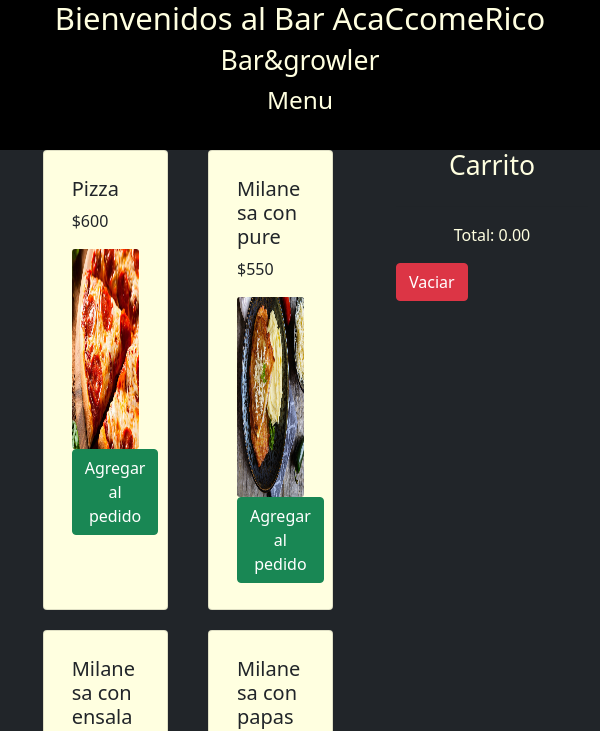
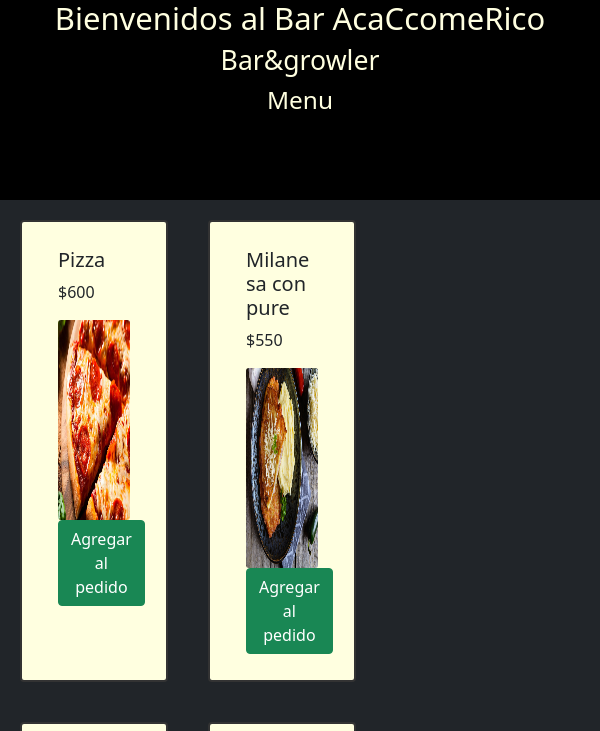
Before and after one commit to MatiasEGonzalez/pruebas, a plain HTML site: page index.html in a window 600 px wide. Shown: the top 731 px of the page. Drawn offline with nearby package versions, Linux system fonts and the light colour scheme.

Commit message:
last commit

```diff
--- /dev/null
+++ b/estilos/style.scss
@@ -0,0 +1,145 @@
+
+@media screen and (min-width: 600px){
+body{
+    position: absolute;
+    background-color: white;
+
+}
+
+header{
+    background: black;
+    height: 150px;
+}
+
+#carritofijo{
+    position: fixed !important;
+    display: flex;
+    justify-content: flex-end;
+
+
+
+}
+
+
+.letras{
+    color: lightyellow;
+    text-align: center;
+}
+
+.card{
+    flex-grow: 1;
+    margin: 20px;
+    max-width: 300px;
+    border: 2px solid #333;
+    padding: 10px 20px 10px 20px;
+    justify-content: center;
+    background: lightyellow !important;
+    z-index: 99;
+
+}
+.card:hover{
+    border-color: red;
+    box-shadow: 0px 0px 30px rgb(90, 6, 6);
+
+
+}
+
+#items{
+    justify-content: center;
+}
+
+.ordenar{
+    z-index: 99;
+
+
+}
+
+
+img{
+    width: 250px;
+    height: 200px;
+
+}
+
+.menuCatalogo{
+    display: flex;
+    flex-wrap: wrap;
+    justify-content: center;
+
+}
+}
+
+@media screen and (max-width: 600px){
+
+    body{
+        position: absolute;
+        background-color: #212529;
+
+    }
+
+    header{
+        background: black;
+        height: 200px;
+    }
+
+    #carritofijo{
+        position: absolute;
+        margin-top: 6580px;
+        background-color: #212529;
+
+    }
+
+
+    .letras{
+        color: lightyellow;
+        text-align: center;
+    }
+
+    .cell{
+        color:black;
+    }
+
+    .card{
+        flex-grow: 1;
+        margin: 20px;
+        max-width: 300px;
+        border: 2px solid #333;
+        padding: 10px 20px 10px 20px;
+        justify-content: center;
+        background: lightyellow !important;
+        z-index: 99;
+
+    }
+    .card:hover{
+        border-color: red;
+        box-shadow: 0px 0px 30px rgb(90, 6, 6);
+
+
+    }
+
+    #items{
+        justify-content: center;
+    }
+
+    .ordenar{
+        z-index: 99;
+
+
+    }
+
+
+    img{
+        width: 250px;
+        height: 200px;
+
+    }
+
+    .menuCatalogo{
+        display: flex;
+        flex-wrap: wrap;
+        justify-content: center;
+
+    }
+
+
+}
--- a/index.html
+++ b/index.html
@@ -5,9 +5,8 @@
     <meta http-equiv="X-UA-Compatible" content="IE=edge">
     <meta name="viewport" content="width=device-width, initial-scale=1.0">
     <title>Segunda Entrega</title>
+    <link href="https://cdn.jsdelivr.net/npm/bootstrap@5.0.2/dist/css/bootstrap.min.css" rel="stylesheet" integrity="sha384-EVSTQN3/azprG1Anm3QDgpJLIm9Nao0Yz1ztcQTwFspd3yD65VohhpuuCOmLASjC" crossorigin="anonymous">
     <link rel="stylesheet" href="estilos/style.css">
-    <link href="https://cdn.jsdelivr.net/npm/bootstrap@5.0.2/dist/css/bootstrap.min.css" rel="stylesheet" integrity="sha384-EVSTQN3/azprG1Anm3QDgpJLIm9Nao0Yz1ztcQTwFspd3yD65VohhpuuCOmLASjC" crossorigin="anonymous">
-
 </head>
 <body>
     <header>
@@ -22,9 +21,9 @@
 
             </main>
 
-            <div class="carritofijo">
+            <div id="carritofijo">
             <aside class="col-sm-4">
-                <h2 class="letras">Carrito</h2>
+                <h2 class="letras cell">Carrito</h2>
 
                 <ul id="carrito" class="list-group"></ul>
                 <hr>
```
Also changed, not shown: estilos/style.css.
